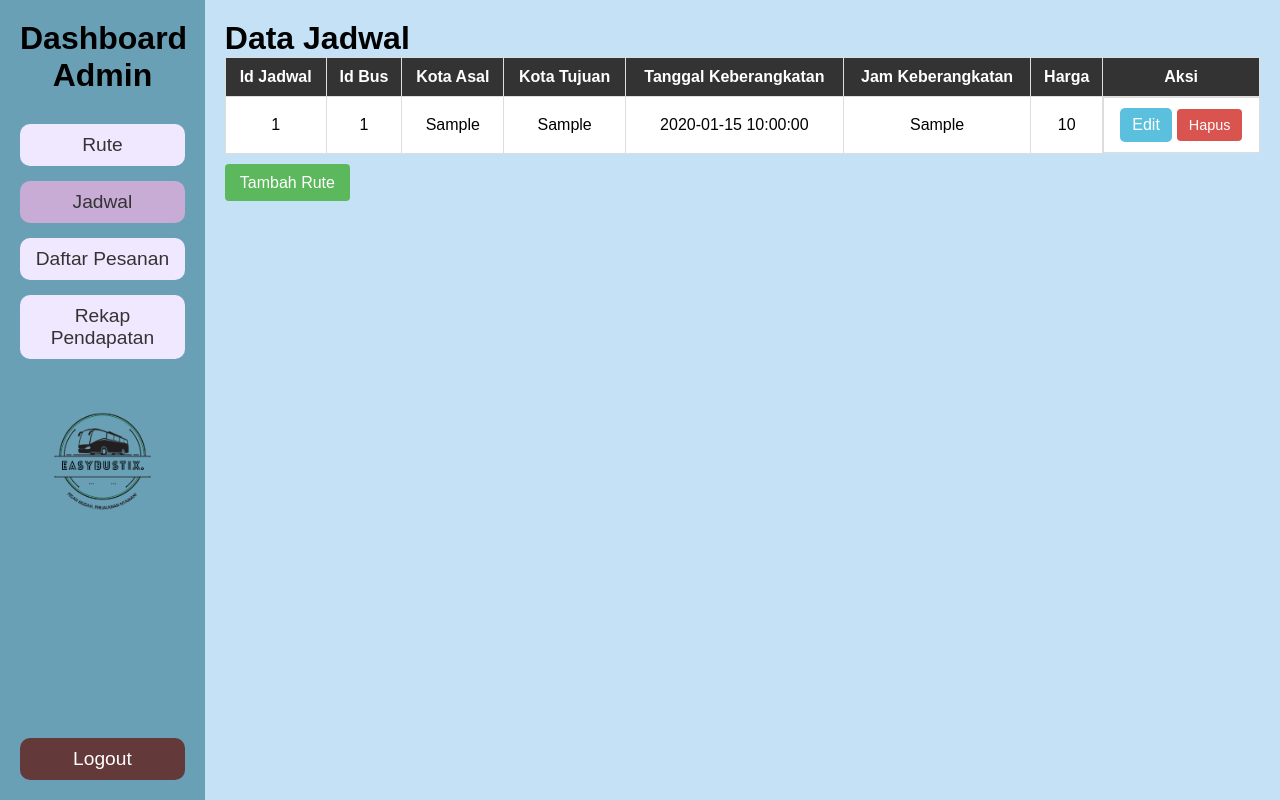
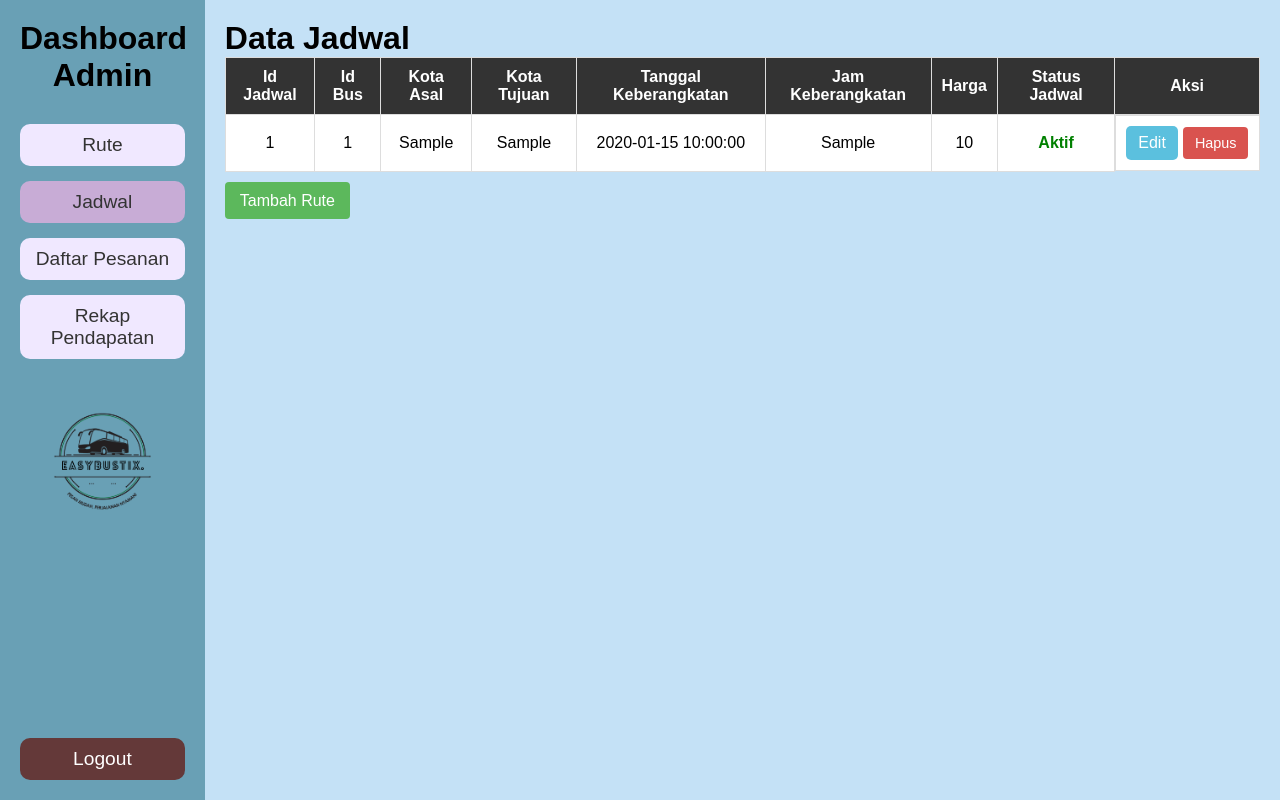
Before and after one commit to andreandri/caps, a PHP site: page /halaman-admin/adminjadwal.php in a window 1280 px wide. Run offline with PHP 8.4, Linux system fonts and the light colour scheme; tables that the repository leaves empty or names only in its code hold one stand-in row (values such as "Sample post").

Commit message:
perubahan dikit
disini aku nambahin kolom baru di beberapa tabel didalam database, di beberapa halaman yg menampilkan jadwal udh aku set supaya hanya menampilkn data jadwal yg tersedia, dgn catatan jika jadwal sdh terlewat, maka tdak akan di tampilkan

```diff
--- a/halaman-admin/adminjadwal.php
+++ b/halaman-admin/adminjadwal.php
@@ -18,7 +18,7 @@ if ($_SERVER['REQUEST_METHOD'] == 'POST' && isset($_POST['delete_id'])) {
 }
 
 $query = "SELECT j.id_jadwal, r.kota_asal, r.kota_tujuan, j.tgl_keberangkatan, j.jam_keberangkatan, j.harga,
-          bj.id_bus
+          bj.id_bus, j.status_jadwal
           FROM tb_jadwal j
           JOIN tb_rute r ON j.id_rute = r.id_rute
           LEFT JOIN tb_busjadwal bj ON bj.id_jadwal = j.id_jadwal";
@@ -109,6 +109,7 @@ if (!$result) {
                     <th>Tanggal Keberangkatan</th>
                     <th>Jam Keberangkatan</th>
                     <th>Harga</th>
+                    <th>Status Jadwal</th>
                     <th>Aksi</th>
                 </tr>
             </thead>
@@ -122,6 +123,13 @@ if (!$result) {
                         <td><?= $row['tgl_keberangkatan']; ?></td>
                         <td><?= $row['jam_keberangkatan']; ?></td>
                         <td><?= $row['harga']; ?></td>
+                        <td>
+    <?php if ($row['status_jadwal'] == 'aktif') { ?>
+        <span style="color: green; font-weight: bold;">Aktif</span>
+    <?php } else { ?>
+        <span style="color: red; font-weight: bold;">Tidak Aktif</span>
+    <?php } ?>
+</td>
                         <td class="action-buttons">
                             <a href="editjadwal.php?id_jadwal=<?= $row['id_jadwal']; ?>" class="edit-button">Edit</a>
                             <button class="delete-button" onclick="showDeletePopup(<?= $row['id_jadwal']; ?>)">Hapus</button>
--- a/jadwal.php
+++ b/jadwal.php
@@ -34,9 +34,13 @@
                     tb_jadwal j
                 JOIN
                     tb_rute r ON j.id_rute = r.id_rute
+                WHERE
+                    j.status_jadwal = 'aktif'
                 ORDER BY
                     j.tgl_keberangkatan, j.jam_keberangkatan
             ";
+
+
 
             $result = $koneksi->query($sql);
 
```
Also changed, not shown: pesantiket.php (+6 -2 lines).
